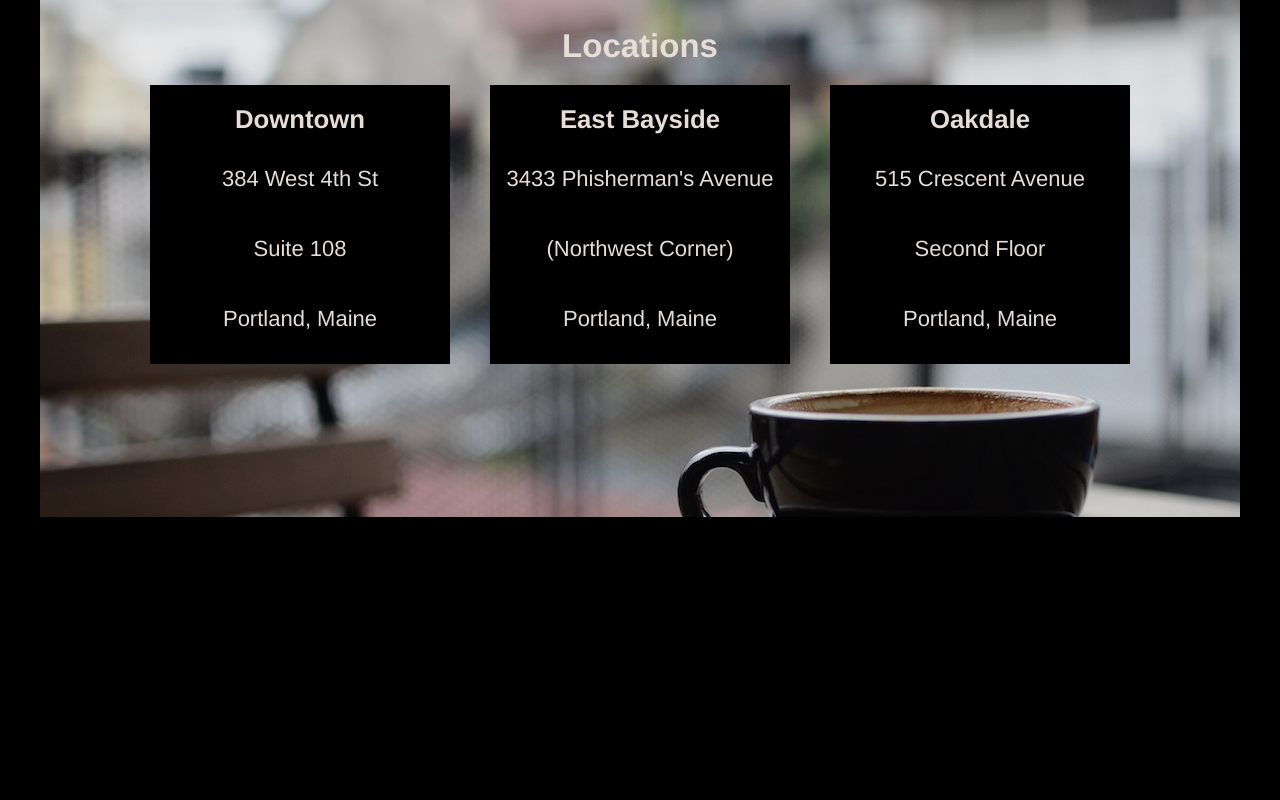
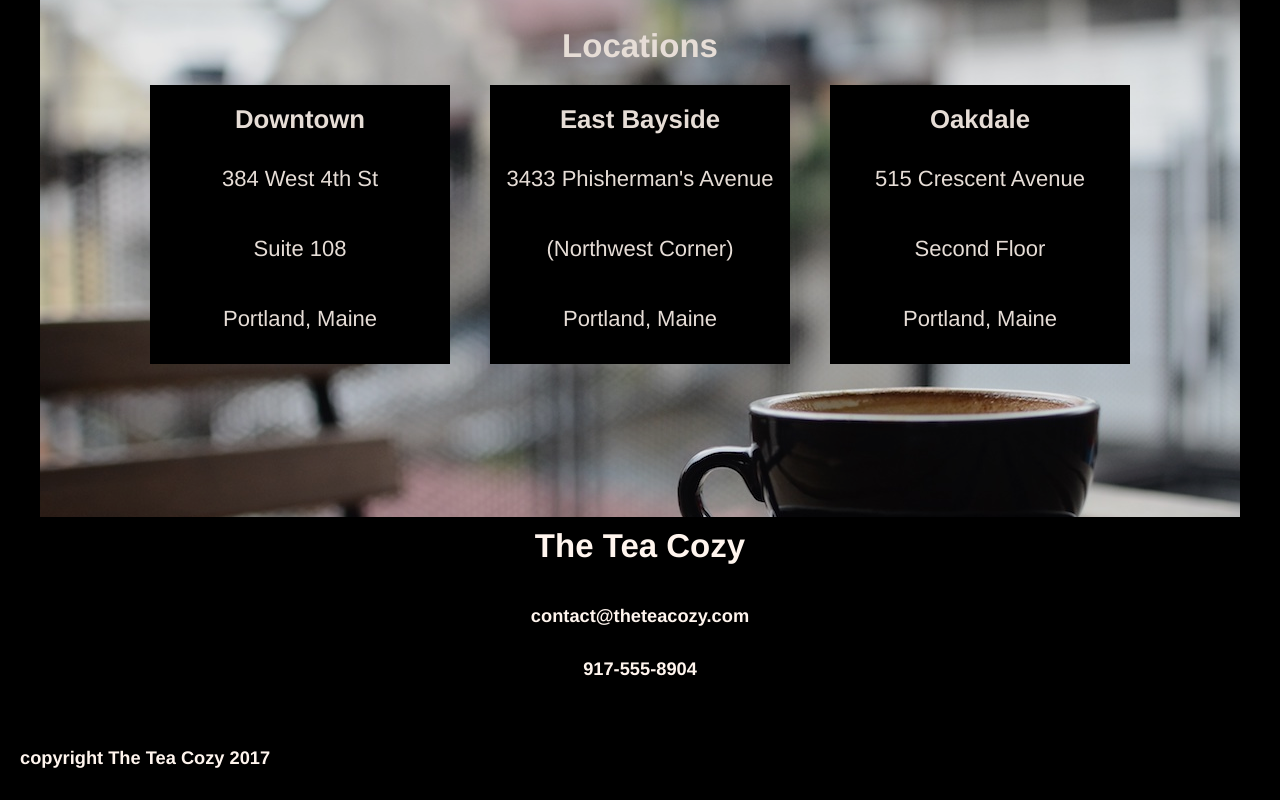
Before and after one commit to joshuajameshead/teacozy, a plain HTML site: page index.html in a window 1280 px wide. Shown: the part 1662-2462 px from the top of the page. Before the commit the page ends 2179 px from the top, so only its background shows below. Drawn offline with Linux system fonts and the light colour scheme.

Commit message:
Finishing touches. I think.

```diff
--- a/index.html
+++ b/index.html
@@ -81,9 +81,15 @@
     </div>
 
 <!-- Contact Section -->
-
+    <div id="contact">
+      <h2>The Tea Cozy</h2>
+      <h5>contact@theteacozy.com</h5>
+      <h5>917-555-8904</h5>
+    </div>
 <!-- Footer Section -->
-
+  <div id="footer">
+    <h5>copyright The Tea Cozy 2017</h5>
+  </div>
 
   </body>
 </html>
--- a/resources/css/style.css
+++ b/resources/css/style.css
@@ -117,3 +117,12 @@ header img {
   flex-direction: column;
   justify-content: center;
 }
+
+#contact {
+  height: 200px;
+}
+
+#footer {
+  text-align: left;
+  padding-left: 20px;
+}
```
